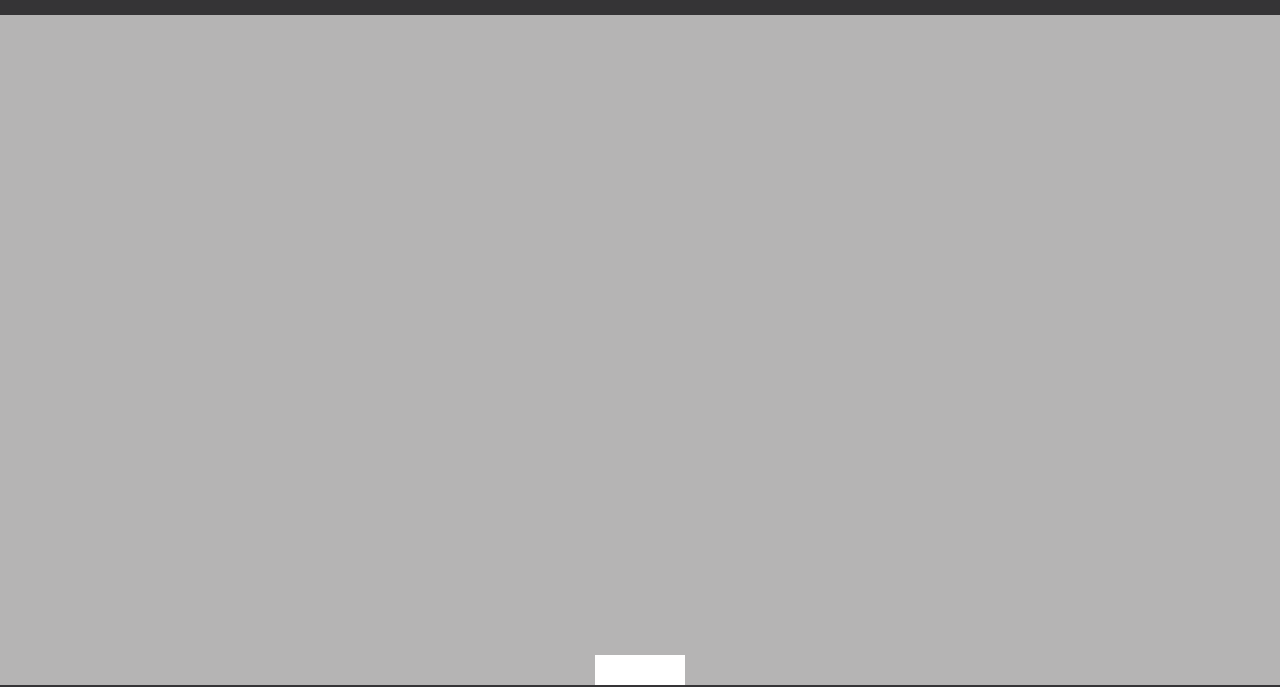
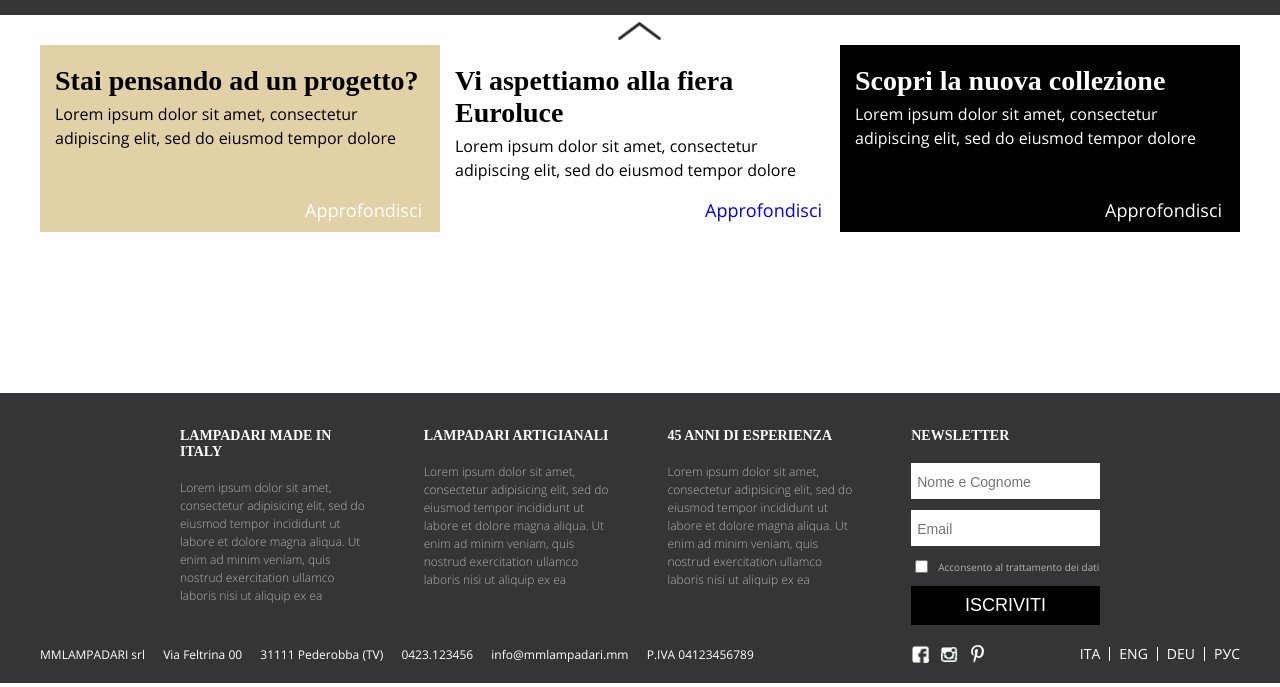
Before and after one commit to alexander-drach/ADCI-test, a plain HTML site: page index.html in a window 1280 px wide. Shown: the part 117-804 px from the top of the page. Drawn offline with Linux system fonts and the light colour scheme; files whose address does not match are found by name; a web font is replaced by a local one.

Commit message:
interim commit posts

```diff
--- a/css/style.css
+++ b/css/style.css
@@ -217,6 +217,7 @@ input[type='submit'] {
     max-width: 200px;
     background-color: #353436;
     padding: 30px 13px 4px 13px;
+    z-index: 500;
 }
 
 .main-menu__item:hover .sub-menu {
@@ -303,6 +304,7 @@ sub-menu .current-menu-item {
     height: 100%;
     justify-content: center;
     align-items: flex-start;
+    z-index: 1000;
 }
 
 .open-menu .logo,
@@ -355,28 +357,20 @@ sub-menu .current-menu-item {
 /* header end */
 
 /* slider */
-.slider {
-    height: 670px;
-    background-color: #b5b4b4;
-}
+
 /* slider end */
 
 /* short posts */
-.main-page {
-    position: relative;
-}
-
 .posts {
-    position: absolute;
-    bottom: 0;
-    left: 50%;
-    transform: translate(-50%, 100%);
+    /*position: absolute;*/
+    /*bottom: 0;*/
+    /*left: 50%;*/
+    /*transform: translate(-50%, 100%);*/
     width: 1200px;
 }
 
 .posts-wrapper {
     display: flex;
-    overflow: hidden;
     transition: height 3s ease;
 }
 
@@ -428,16 +422,22 @@ sub-menu .current-menu-item {
 }
 
 .btn-show-posts {
-    position: absolute;
-    bottom: 100%;
-    left: 50%;
-    transform: translateX(-50%);
+    /*position: absolute;*/
+    /*bottom: 100%;*/
+    /*left: 50%;*/
+    /*transform: translateX(-50%);*/
+    display: block;
     width: 90px;
     height: 30px;
-    background-color: #ffffff;
+    margin-left: auto;
+    margin-right: auto;
+    background-image: url(../img/icons/icon-btn-show-post.png);
+    background-repeat: no-repeat;
+    background-size: cover;
+    background-position: center;
     transition: opacity 0.3s ease;
 }
-
+/*
 .btn-show-posts:hover {
     opacity: 0.7;
 }
@@ -448,9 +448,22 @@ sub-menu .current-menu-item {
     to {transform: translate(-50%, 0);}
 }
 
+@keyframes outPosts {
+    from {transform: translate(-50%, 0);}
+    50% {transform: translate(-50%, 50%);}
+    to {transform: translate(-50%, 100%);}
+}
+
 .show-posts {
-    animation: showPosts 2s linear;
+    animation: showPosts 1s linear;
+    animation-fill-mode: forwards;
 }
+
+.out-posts {
+    animation: outPosts 1s linear;
+    animation-fill-mode: forwards;
+}
+*/
 /* short posts end*/
 
 /* footer */
@@ -458,8 +471,6 @@ sub-menu .current-menu-item {
     background-color: #353436;
     color: #ffffff;
     padding: 35px 0 20px 0;
-    position: relative;
-    z-index: 100;
 }
 
 .footer-content {
@@ -789,7 +800,7 @@ sub-menu .current-menu-item {
         width: 80%;
     }
 
-    .posts {
+    .posts-wrapper {
         flex-wrap: wrap;
     }
 
--- a/index.html
+++ b/index.html
@@ -3,7 +3,7 @@
 <head>
     <meta charset="UTF-8">
     <meta name="viewport"
-          content="width=device-width, user-scalable=no, initial-scale=1.0, maximum-scale=1.0, minimum-scale=1.0">
+          content="width=device-width, initial-scale=1.0, , minimum-scale=1.0">
     <meta http-equiv="X-UA-Compatible" content="ie=edge">
     <title>mmlampadari</title>
     <link rel="shortcut icon" href="favicon.ico" type="image/x-icon">
@@ -58,8 +58,10 @@
     </header>
 
     <main class="main main-page">
-        <div class="slider"></div><!-- slider -->
+        <div class="slider">
+        </div><!-- slider -->
         <div class="container posts">
+            <div class="fade-post">
                 <button class="btn-show-posts"><span class="visually-hidden">Show posts</span></button>
                 <div class="posts-wrapper">
                     <article class="posts__item">
@@ -93,6 +95,8 @@
                         <a class="link-more" href="#">Approfondisci</a>
                     </article><!-- posts__item -->
                 </div><!-- posts-wrapper -->
+            </div>
+
         </div><!-- posts -->
     </main>
 
--- a/js/script.js
+++ b/js/script.js
@@ -29,12 +29,20 @@ closeMenu.addEventListener('click', function () {
 /* humb end */
 
 /* show posts */
-
+/*
 const btnShowPosts = document.querySelector('.btn-show-posts');
 const posts = document.querySelector('.posts');
 
 btnShowPosts.addEventListener('click', function () {
-    posts.classList.toggle('show-posts')
+
+    if (posts.classList.contains('show-posts')) {
+        posts.classList.remove('show-posts');
+        posts.classList.add('out-posts');
+    } else {
+        posts.classList.remove('out-posts');
+        posts.classList.add('show-posts');
+    }
+
 });
-
+*/
 /* show posts end*/
```
Also changed, not shown: img/icons/icon-btn-show-post.png (added). Lines whose indentation alone changed are shown as unchanged.
